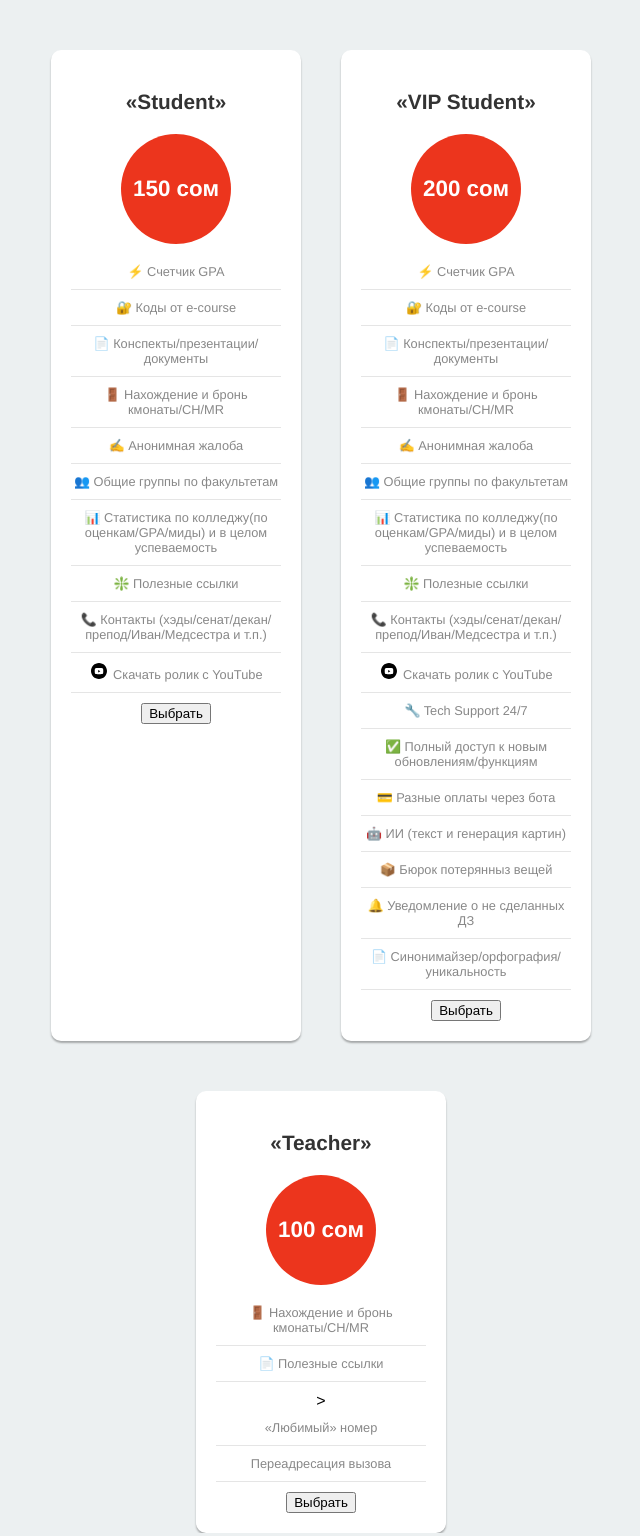
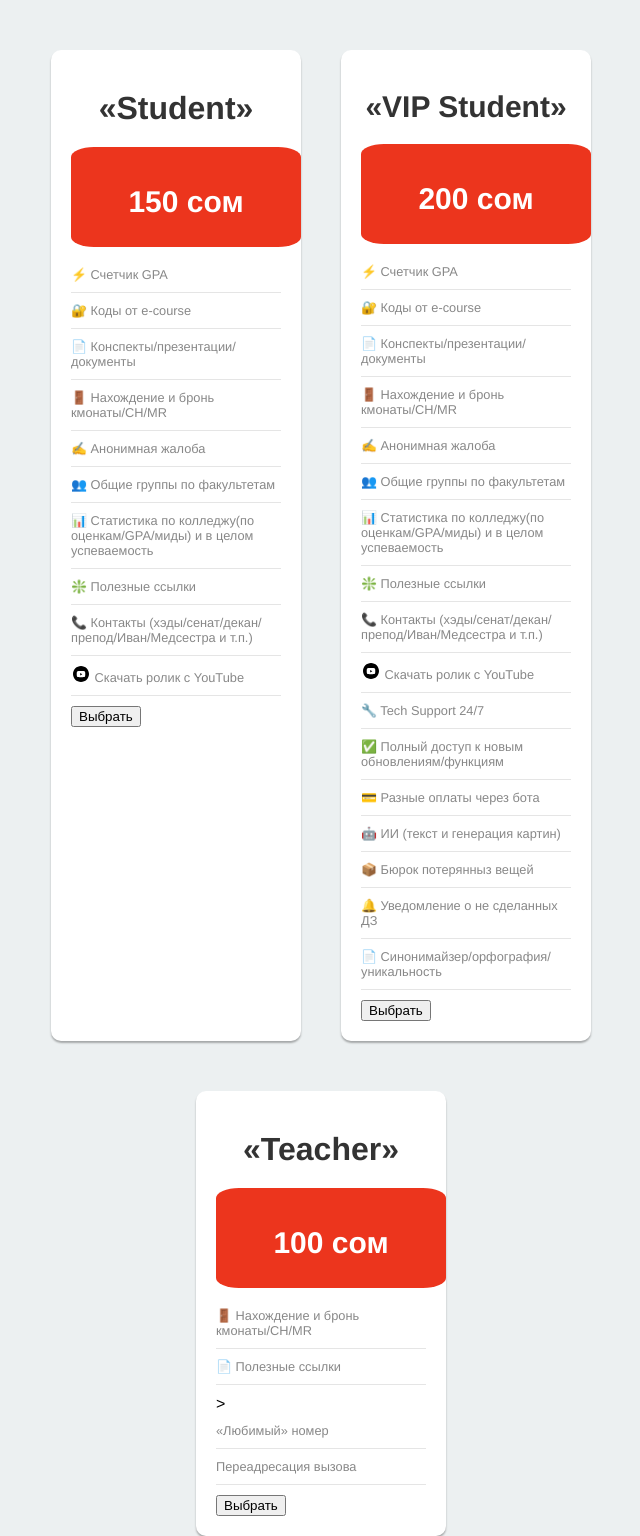
Before and after one commit to W12iteCrow/W12iteCrow.github.io, a PHP site: page / in a window 1280 px wide. Shown: the whole page, without its empty margins (319-959 px from the left). Run offline with PHP 8.4, Linux system fonts and the light colour scheme; some libraries are stand-ins or nearby versions.

Commit message:
Update style.css

```diff
--- a/style.css
+++ b/style.css
@@ -28,7 +28,7 @@ body {
    margin: 0 20px;
    width: 250px;
    background: white;
-   text-align: center;
+   text-align: left;
    padding: 20px;
    border-radius: 10px;
    box-shadow: 0 2px 2px rgba(0, 0, 0, 0.3);
@@ -39,7 +39,7 @@ body {
    margin: 0 20px;
    width: 250px;
    background: white;
-   text-align: center;
+   text-align: left;
    padding: 20px;
    border-radius: 10px;
    box-shadow: 0 2px 2px rgba(0, 0, 0, 0.3);
@@ -50,7 +50,7 @@ body {
    margin: 0 20px;
    width: 250px;
    background: white;
-   text-align: center;
+   text-align: left;
    padding: 20px;
    border-radius: 10px;
    box-shadow: 0 2px 2px rgba(0, 0, 0, 0.3);
@@ -72,17 +72,26 @@ h2 {
    font-weight: 100;
    letter-spacing: 1px;
 }
+.title{
+   font-size: 32px;
+   text-align: center;
+}
+
+.title-vip {
+   font-size: 30px;
+   text-align: center;
+}
 
 .price {
-   height: 110px;
-   width: 110px;
+   height: 100px;
+   width: 230px;
    text-align: center;
    background-color: #EC351D;
-   border-radius: 50%;
+   border-radius: 10%;
    line-height: 110px;
    color: #FFF;
-   font-size: 1.4em;
-   font-weight: 100;
+   font-size: 30px;
+   font-weight: 100px;
    margin: 20px auto;
 }
 
@@ -106,6 +115,11 @@ h2 {
    border-bottom: 1px solid rgba(0, 0, 0, 0.1);
 }
 
+.yotube {
+   display: flex;
+   flex-flow: row wrap;
+}
+
 .button {
    text-decoration: none;
    display: inline-block;
```
